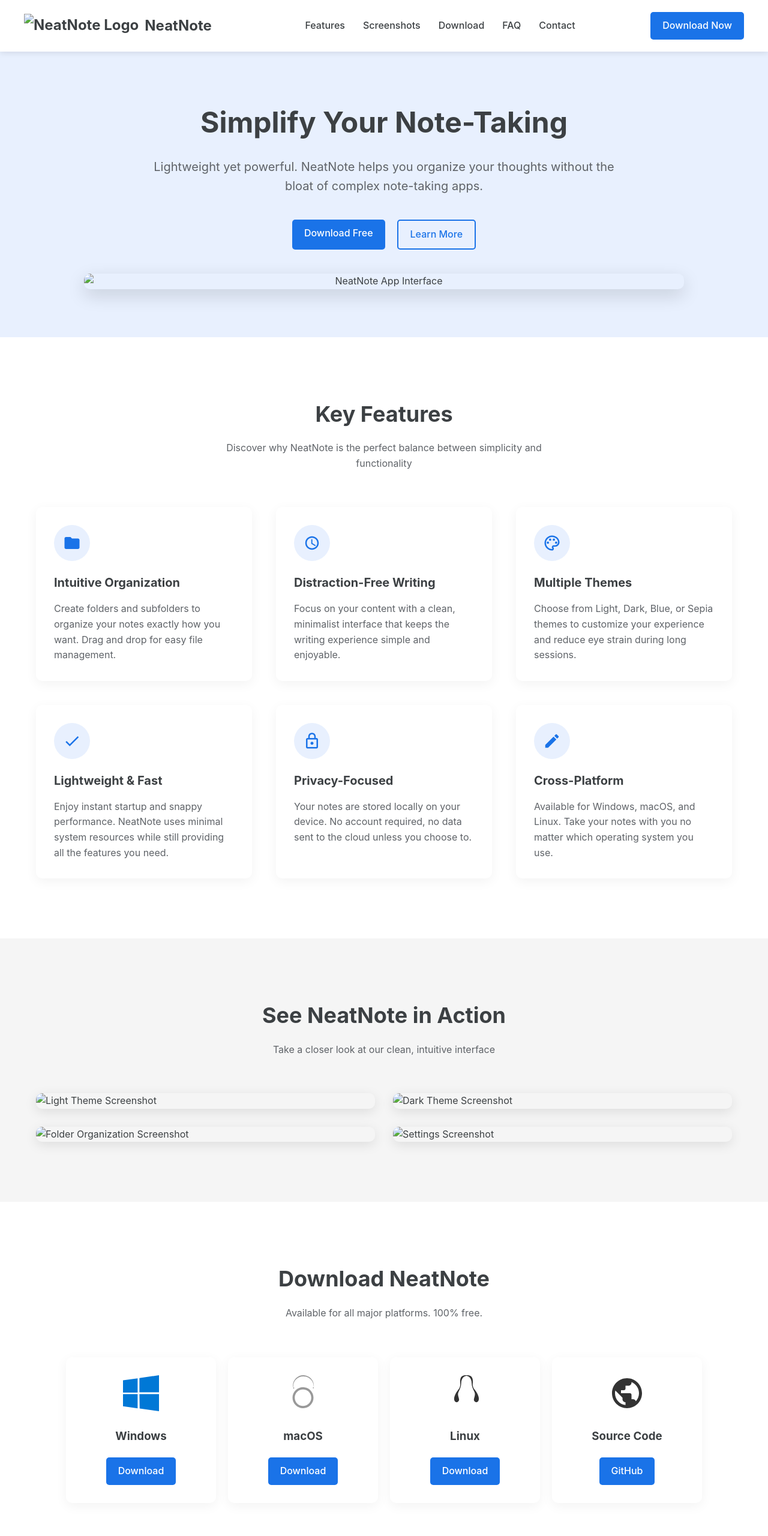
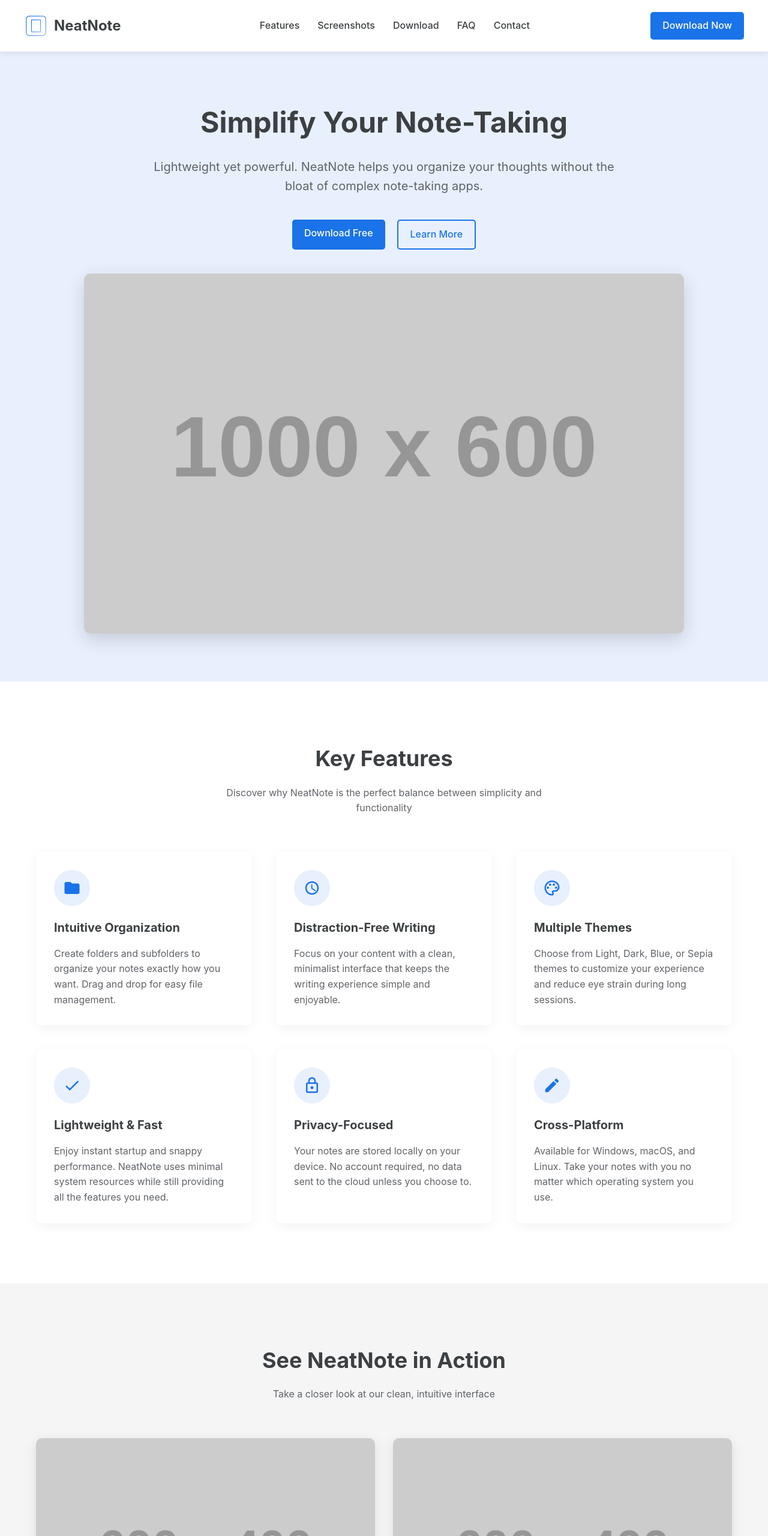
Before and after one commit to Atravos/neatnote-website, a plain HTML site: page index.html in a window 1280 px wide. Shown: the top 2560 px of the page at 60% size. Drawn offline with Linux system fonts and the light colour scheme; files that its build step writes are made by us from their sources; placeholder pictures from the web are drawn by us.

Commit message:
update the paths for the website

```diff
--- a/index.html
+++ b/index.html
@@ -4,15 +4,16 @@
     <meta charset="UTF-8">
     <meta name="viewport" content="width=device-width, initial-scale=1.0">
     <title>NeatNote - Lightweight Note-Taking Application</title>
-    <link rel="stylesheet" href="css/styles.css">
-    <link rel="icon" href="images/favicon.ico">
+    <link rel="stylesheet" href="styles.css">
+    <!-- Favicon not found in repository - add it later -->
+    <!-- <link rel="icon" href="favicon.ico"> -->
 </head>
 <body>
     <!-- Header -->
     <header>
         <div class="container header-container">
             <div class="logo">
-                <img src="images/logo.svg" alt="NeatNote Logo">
+                <img src="logo.svg" alt="NeatNote Logo">
                 <span>NeatNote</span>
             </div>
             <nav>
@@ -38,7 +39,8 @@
                 <a href="#features" class="btn btn-outline">Learn More</a>
             </div>
             <div class="hero-image">
-                <img src="images/screenshots/main-app.png" alt="NeatNote App Interface">
+                <!-- Replace with your actual screenshot when available -->
+                <img src="https://via.placeholder.com/1000x600?text=NeatNote+App+Interface" alt="NeatNote App Interface">
             </div>
         </div>
     </section>
@@ -123,16 +125,17 @@
             </div>
             <div class="screenshot-grid">
                 <div class="screenshot-item">
-                    <img src="images/screenshots/light-theme.png" alt="Light Theme Screenshot">
+                    <!-- Replace with your actual screenshots when available -->
+                    <img src="https://via.placeholder.com/600x400?text=Light+Theme" alt="Light Theme Screenshot">
                 </div>
                 <div class="screenshot-item">
-                    <img src="images/screenshots/dark-theme.png" alt="Dark Theme Screenshot">
+                    <img src="https://via.placeholder.com/600x400?text=Dark+Theme" alt="Dark Theme Screenshot">
                 </div>
                 <div class="screenshot-item">
-                    <img src="images/screenshots/folder-view.png" alt="Folder Organization Screenshot">
+                    <img src="https://via.placeholder.com/600x400?text=Folder+Organization" alt="Folder Organization Screenshot">
                 </div>
                 <div class="screenshot-item">
-                    <img src="images/screenshots/settings-view.png" alt="Settings Screenshot">
+                    <img src="https://via.placeholder.com/600x400?text=Settings" alt="Settings Screenshot">
                 </div>
             </div>
         </div>
@@ -295,6 +298,6 @@
         </div>
     </footer>
 
-    <script src="js/script.js"></script>
+    <script src="script.js"></script>
 </body>
 </html>
```
